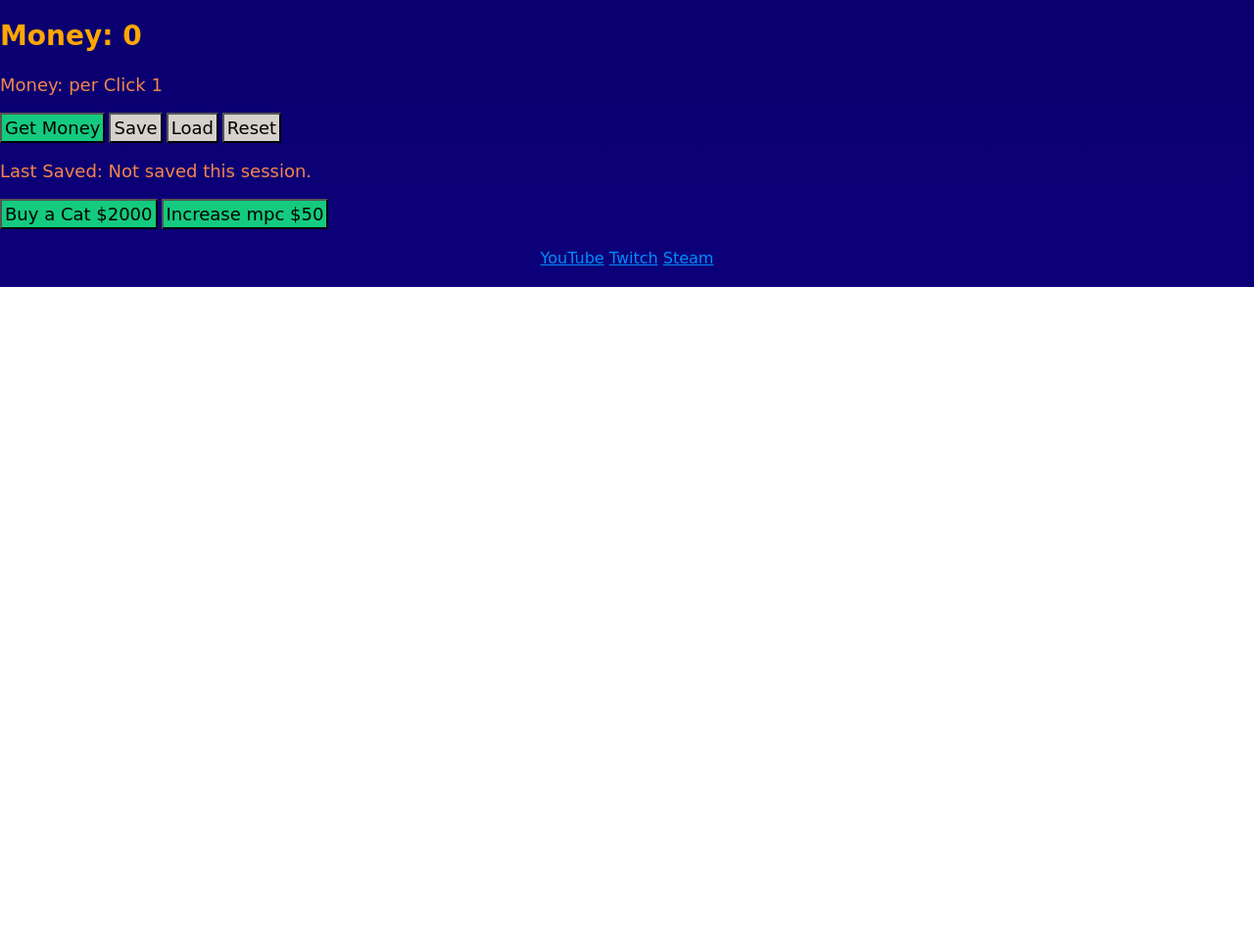
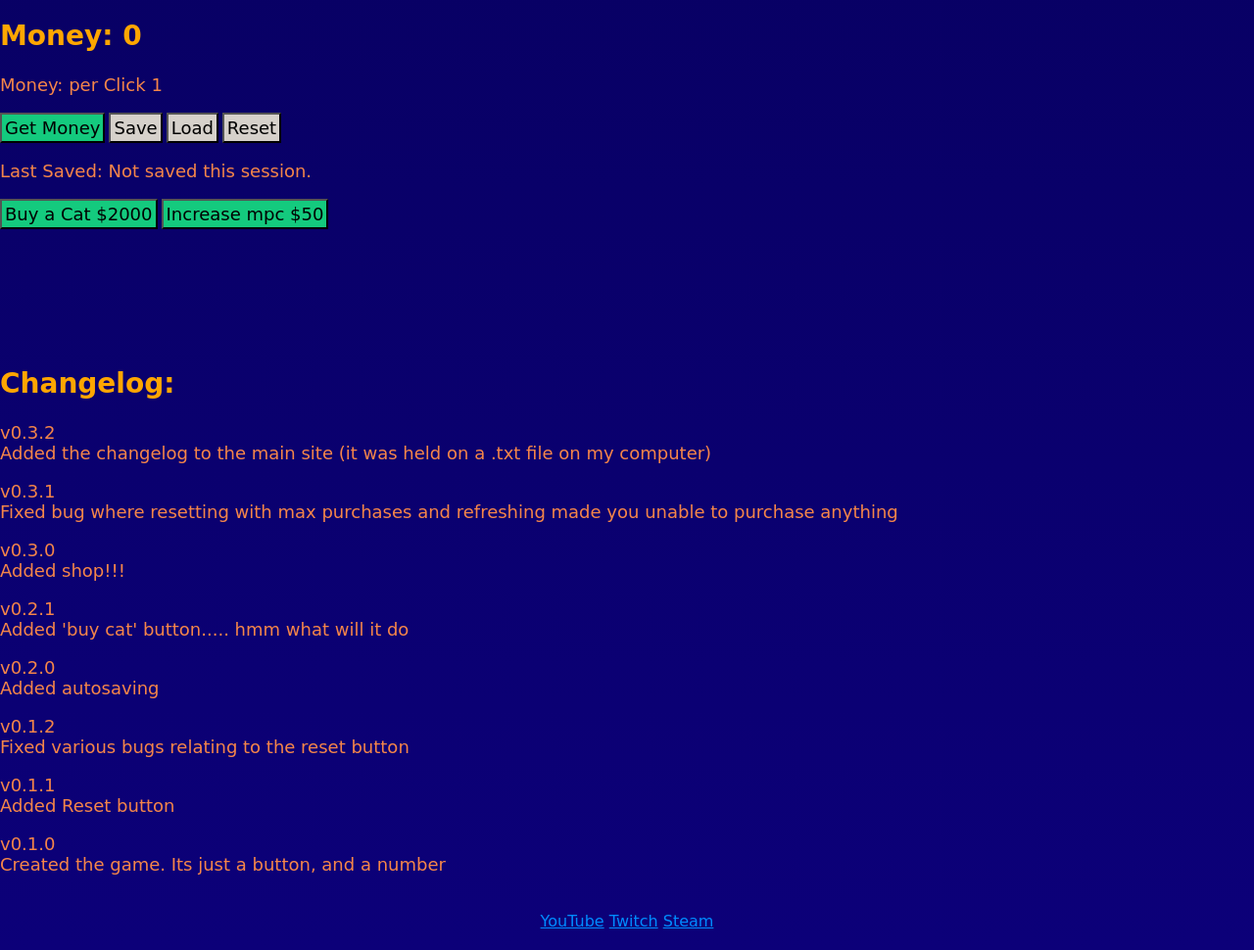
Before and after one commit to mango-kitten/mango-kitten.github.io, a plain HTML site: page clicker/index.html in a window 1280 px wide. Shown: the part 546-1516 px from the top of the page at 98% size. Before the commit the page ends 839 px from the top, so only its background shows below. Drawn offline with Linux system fonts and the light colour scheme; a web font is replaced by a local one.

Commit message:
added changelog to main site (v8)

```diff
--- a/clicker/index.html
+++ b/clicker/index.html
@@ -137,6 +137,20 @@
       <p id="lastsaved">Last Saved: Not saved this session.</p>
       <button onclick="buyitem(0)" class="moneybutton">Buy a Cat $2000</button>
       <button onclick="buyitem(1)" class="moneybutton">Increase mpc $50</button>
+      <div class="spacer">
+        <p>&#10240</p>
+        <p>&#10240</p>
+        <p>&#10240</p>
+      </div>
+      <h2>Changelog:</h2>
+      <p>v0.3.2<br>Added the changelog to the main site (it was held on a .txt file on my computer)</p>
+      <p>v0.3.1<br>Fixed bug where resetting with max purchases and refreshing made you unable to purchase anything</p>
+      <p>v0.3.0<br>Added shop!!!</p>
+      <p>v0.2.1<br>Added 'buy cat' button..... hmm what will it do</p>
+      <p>v0.2.0<br>Added autosaving</p>
+      <p>v0.1.2<br>Fixed various bugs relating to the reset button</p>
+      <p>v0.1.1<br>Added Reset button</p>
+      <p>v0.1.0<br>Created the game. Its just a button, and a number</p>
     </main>
     <footer>
       <a href="https://www.youtube.com/@mangokittengaming">YouTube</a>
```
